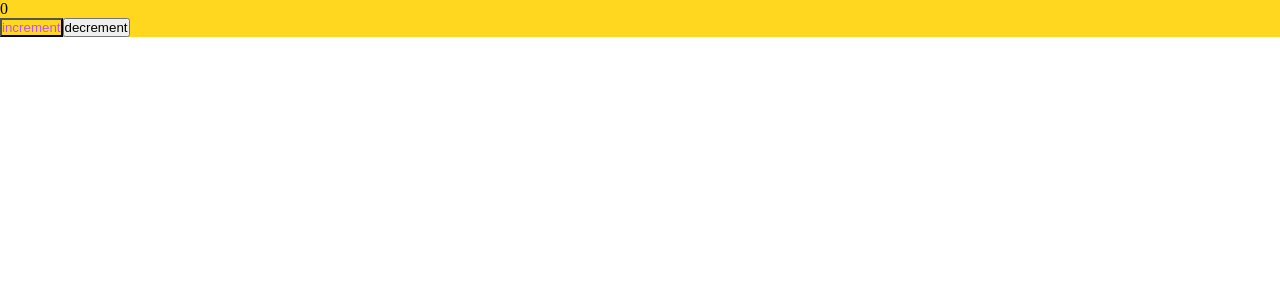
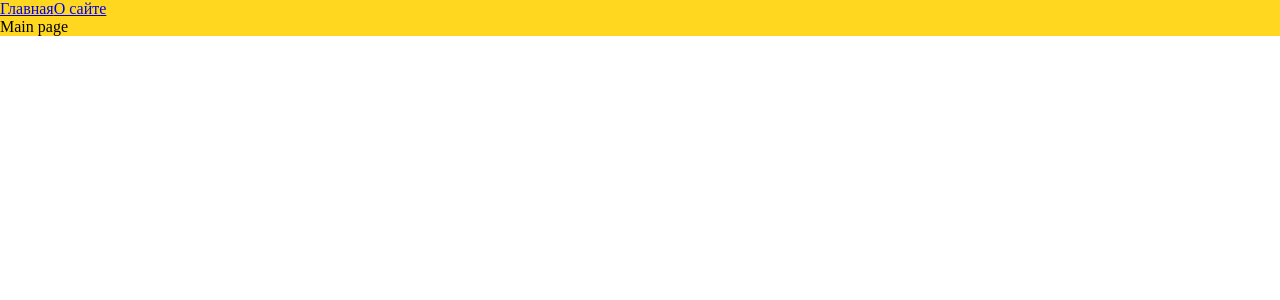
Before and after one commit to kandaysblnOrganization/course-project, a React app: page / in a window 1280 px wide. Shown: the top 300 px of the page. Built offline with nearby package versions, Linux system fonts and the light colour scheme.

Commit message:
create routes & create chunks

```diff
--- a/package.json
+++ b/package.json
@@ -23,6 +23,7 @@
     "@types/node": "^17.0.21",
     "@types/react": "^17.0.39",
     "@types/react-dom": "^17.0.11",
+    "@types/react-router-dom": "^5.3.3",
     "@types/webpack": "^5.28.0",
     "@types/webpack-dev-server": "^4.7.2",
     "css-loader": "^6.6.0",
@@ -40,6 +41,7 @@
   },
   "dependencies": {
     "react": "^17.0.2",
-    "react-dom": "^17.0.2"
+    "react-dom": "^17.0.2",
+    "react-router-dom": "^6.2.1"
   }
 }
--- a/src/App.tsx
+++ b/src/App.tsx
@@ -1,10 +1,20 @@
-import React from 'react';
-import { Counter } from "./components/Counter";
+import React, { Suspense } from 'react';
+import { Link, Route, Routes } from 'react-router-dom';
+import { MainPageAsync } from "./pages/MainPage/MainPage.async";
+import { AboutPageAsync } from "./pages/AboutPage/AboutPage.async";
+import './index.scss';
 
 export const App = () => {
 	return (
 		<div className="wrapper">
-			<Counter/>
+			<Link to='/'>Главная</Link>
+			<Link to='/about'>О сайте</Link>
+			<Suspense fallback={ <div>Loading...</div> }>
+				<Routes>
+					<Route path='/' element={ <MainPageAsync/> }/>
+					<Route path='/about' element={ <AboutPageAsync/> }/>
+				</Routes>
+			</Suspense>
 		</div>
 	);
 };
--- a/src/index.tsx
+++ b/src/index.tsx
@@ -1,10 +1,10 @@
 import { render } from "react-dom";
 import { App } from "./App";
-import './index.scss';
+import { BrowserRouter } from "react-router-dom";
 
 render(
-	<div>
+	<BrowserRouter>
 		<App/>
-	</div>,
+	</BrowserRouter>,
 	document.getElementById( 'root' )
 );
--- /dev/null
+++ b/src/pages/AboutPage/AboutPage.async.tsx
@@ -0,0 +1,6 @@
+import { lazy } from "react";
+
+export const AboutPageAsync = lazy( () => new Promise( resolve => {
+	// @ts-ignore
+	setTimeout( () => resolve( import('./AboutPage') ), 1500 );
+} ) );
--- /dev/null
+++ b/src/pages/AboutPage/AboutPage.tsx
@@ -0,0 +1,11 @@
+import React from 'react';
+
+const AboutPage = () => {
+	return (
+		<div>
+			About page
+		</div>
+	);
+};
+
+export default AboutPage;
--- /dev/null
+++ b/src/pages/MainPage/MainPage.async.tsx
@@ -0,0 +1,6 @@
+import { lazy } from "react";
+
+export const MainPageAsync = lazy( () => new Promise( resolve => {
+	// @ts-ignore
+	setTimeout( () => resolve( import('./MainPage') ), 1500 );
+} ) );
--- /dev/null
+++ b/src/pages/MainPage/MainPage.tsx
@@ -0,0 +1,11 @@
+import React from 'react';
+
+const MainPage = () => {
+	return (
+		<div>
+			Main page
+		</div>
+	);
+};
+
+export default MainPage;
```
Also changed, not shown: 2 other files (tests, documents, lock files or other folders).
